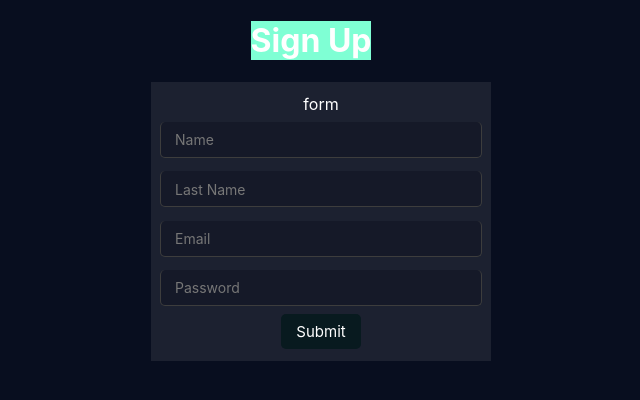
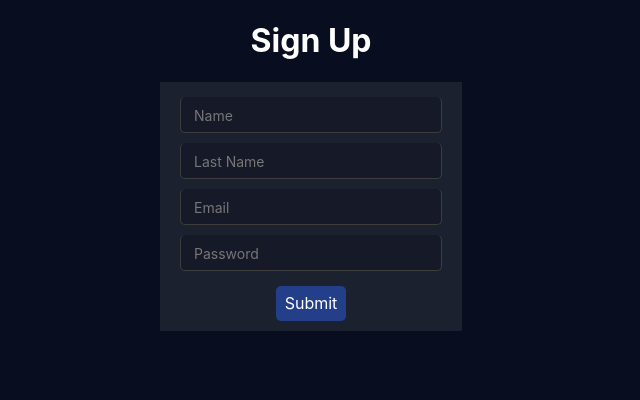
Before and after one commit to YaelOS05/furniture_frontend, a React (Create React App) app: page /signup in a window 1280 px wide. Shown: the top 400 px of the page, without its empty margins (329-969 px from the left). Built offline with nearby package versions, Linux system fonts and the light colour scheme.

Commit message:
RB-? | Yael Otamendi | Improving styles code and sign up view UI

```diff
--- a/src/App.tsx
+++ b/src/App.tsx
@@ -1,4 +1,6 @@
 import './project/styles.css';
+import './project/layout-styles.css';
+import './project/effect-styles.css';
 import { Route, BrowserRouter as Router, Routes} from "react-router-dom";
 import { HomePage } from "../src/project/ExampleImplementation.tsx"
 import Components from './project/Components.tsx';
--- /dev/null
+++ b/src/project/effect-styles.css
@@ -0,0 +1,17 @@
+/*floating label*/
+.input-text{
+    position: relative;
+}
+
+.label-form{
+    position: absolute;
+    top: 50%;transform: translateY(-50%);
+    transition: 0.3s ease;
+}
+
+.input-text input:focus + .label-form,
+.input-text input:not(:placeholder-shown) + .label-form {
+  top: 0;
+  font-size: 10px;
+  color: #92949D;
+}
--- /dev/null
+++ b/src/project/layout-styles.css
@@ -0,0 +1,23 @@
+.App{
+    min-height: 100vh;
+    background-color: #080E1F;
+    color: #fff;
+}
+
+/**/
+.container{
+    display: grid;
+    place-items: center;
+}
+
+/*Form style*/
+.form{
+    background-color: #1C2130;
+    display: grid;
+    place-items: center;
+    padding: 10px;
+}
+
+.signup-form{
+    display: grid;
+}
--- a/src/project/styles.css
+++ b/src/project/styles.css
@@ -1,90 +1,59 @@
-.App{
-    min-height: 100vh;
-    background-color: #080E1F;
-    color: #fff;
+/*Input-text styles*/
+.input-text{
+    margin: 5px 10px;
+    padding: 0px;
 }
 
-/* header{
-    /* display: flex;
-    justify-content: center;
-} */
-
-h1{
-    background-color: aquamarine;
+input{
+    transition: 0.3s ease;
+    background-color: #151928;
+    color: #EFF0F5;
+    border: none;
+    outline: none;
+    padding: 0px 5px;
+    padding-top: 5px;
+    height: 30px;
+    border-radius: 5px;
+    overflow: hidden;
+    width: 250px;
+    border: 1px solid #3d3d3d;
+    border-top: none;
 }
 
-.container{
-    display: grid;
-    place-items: center;
-}
-
-.form{
-    background-color: #1C2130;
-    display: grid;
-    place-items: center;
-    padding: 10px;
-    width: 100%;
-    height: 100%;
-}
-
-.input-text{
-    background-color: #151928;
-    margin: 5px 10px;
-    padding: 0px;
-    position: relative;
-    width: 100%;
-    border: 1px solid #3d3d3d;
-    border-top: none;
-    border-radius: 5px;
-    /* overflow: hidden; */
+input:focus{
+    transition: 0.3s ease;
+    background-color: #10101D;
 }
 
 .label-form{
-    position: absolute;
-    top: 50%;
     left: 10px;
     color: #777;
     font-size: 14px;
-    transform: translateY(-50%);
-    transition: 0.3s ease;
     padding: 0 4px;
     pointer-events: none;
 }
 
-.input-text input:focus + .label-form,
-.input-text input:not(:placeholder-shown) + .label-form {
-  top: 0;
-  font-size: 10px;
-  color: #92949D;
-}
-
-input{
-    background: none;
-    color: #EFF0F5;
-    border: none;
-    outline: none;
-    width: 100%;
-    padding: 0px 5px;
-    padding-top: 5px;
-    height: 30px;
-}
-.signup-form{
-    display: grid;
-    width: 25%;
-}
-
+/* submit-button styles*/
 .submit-button{
-    background-color: #081A1F;
+    background-color: #243F8A;
     height: 35px;
     width: 25%;
     display: flex;
     justify-content: center;
     align-items: center;
+    margin-top: 10px;
     padding: 15px, 10px;
     border-radius: 5px;
-    font-size: 15px;
+    transition: 0.5s ease;
 }
 
 .submit-button:hover{
     cursor: pointer;
+    background-color: #525E9F;
+    transition: 0.5s ease;
 }
+
+.submit-button:active{
+    background-color: #1E2A56;
+    transition: 0.5s ease;
+}
--- a/src/project/views/SignUp.tsx
+++ b/src/project/views/SignUp.tsx
@@ -9,7 +9,6 @@ export default function SignUp() {
         <Title text={"Sign Up"}/>
         <div className="signup-form">
             <form className="form">
-                form
                     <InputText  field={"Name"} type={"text"}/>
                     <InputText  field={"Last Name"} type={"text"}/>
                     <InputText  field={"Email"} type={"text"}/>
```
